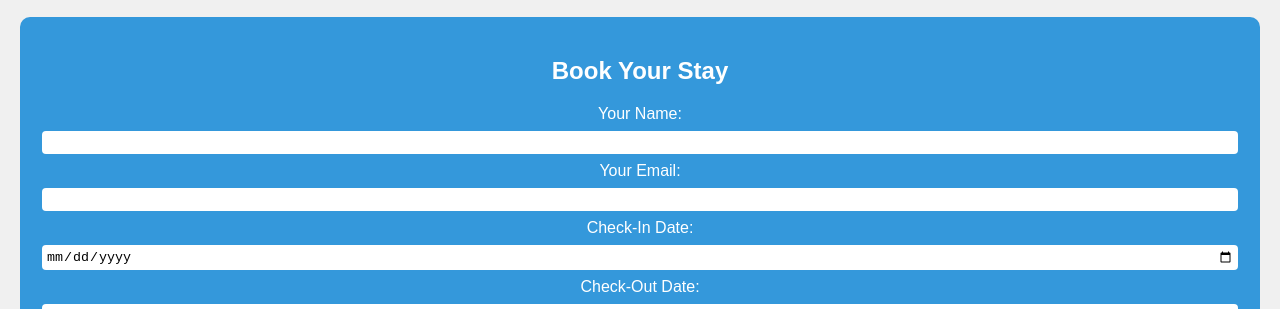
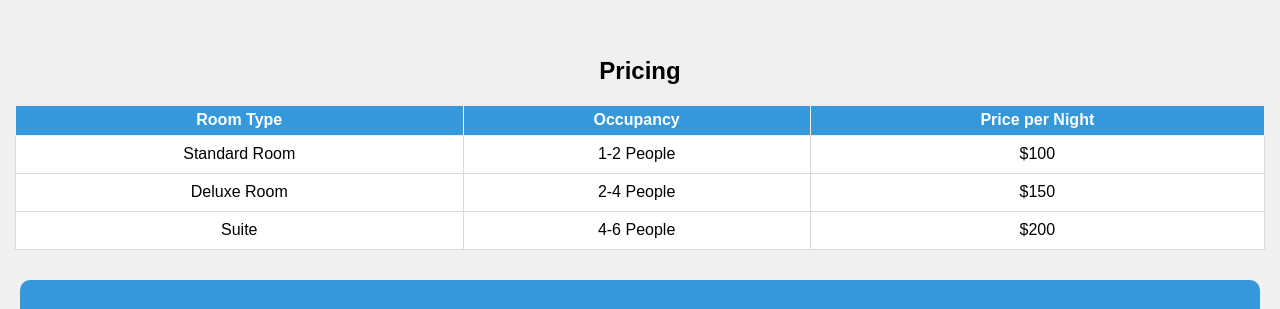
Before and after one commit to cpp13/hotel_management_website, a plain HTML site: page index.html in a window 1280 px wide. Shown: the part 434-743 px from the top of the page. Drawn offline with Linux system fonts and the light colour scheme.

Commit message:
added ricing table to home page

```diff
--- a/index.html
+++ b/index.html
@@ -44,6 +44,36 @@
       </article>
     </section>
 
+    <section class="priceTable">
+      <h2>Pricing</h2>
+      <table>
+        <thead>
+          <th>Room Type</th>
+          <th>Occupancy</th>
+          <th>Price per Night</th>
+        </thead>
+        <tbody>
+          <tr>
+            <td>Standard Room</td>
+            <td>1-2 People</td>
+            <td>$100</td>
+          </tr>
+
+          <tr>
+            <td>Deluxe Room</td>
+            <td>2-4 People</td>
+            <td>$150</td>
+          </tr>
+
+          <tr>
+            <td>Suite</td>
+            <td>4-6 People</td>
+            <td>$200</td>
+          </tr>
+        </tbody>
+      </table>
+    </section>
+
     <!-- Reservation Form -->
     <section class="reservation-form">
       <h2>Book Your Stay</h2>
--- a/style.css
+++ b/style.css
@@ -14,8 +14,6 @@ header {
   background-color: #3498db;
   color: white;
 }
-
-
 
 .room {
   display: inline-block;
@@ -36,6 +34,37 @@ header {
   border-radius: 10px;
 }
 
+.priceTable{
+  margin-top: 60px;
+  margin-bottom: 30px;
+}
+
+table {
+  margin: auto;
+  width: 1250px;
+  border-collapse: collapse;
+}
+
+thead {
+  background-color: #3498db;
+  color: white;
+  height: 30px;
+  font-weight: bolder;
+
+}
+
+th{
+  border: 1px solid rgb(238, 238, 238);
+
+}
+
+td{
+  background-color: white;
+  height: 35px;
+  border: 1px solid rgb(218, 218, 218);
+
+}
+
 .reservation-form {
   background-color: #3498db;
   color: white;
@@ -44,13 +73,13 @@ header {
   border-radius: 10px;
 }
 
-label{
+label {
   display: block;
   margin-bottom: 8px;
   text-align: center;
 }
 
-input{
+input {
   margin-bottom: 8px;
   width: 99%;
   padding: 4px;
```
Also changed, not shown: asset_0000000000002653_1709117579_Screenshot 2024-02-28 073023.png (deleted).
